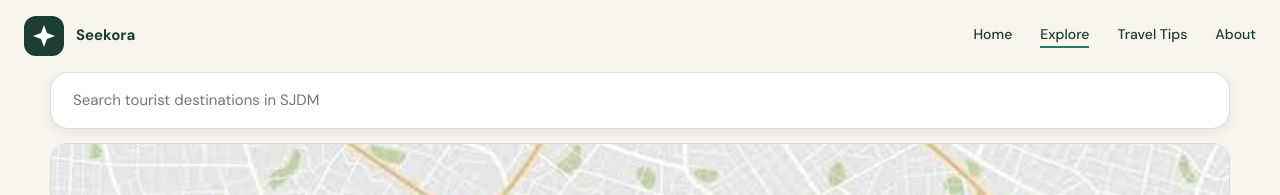
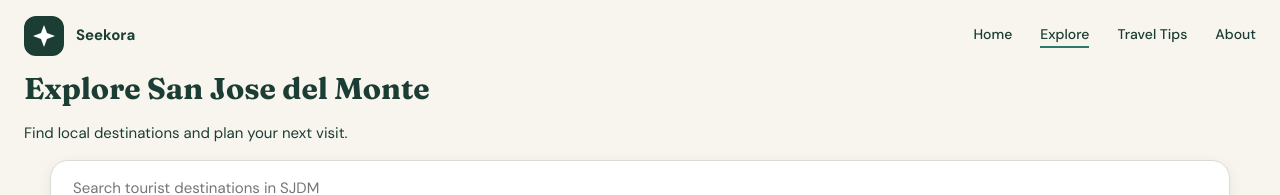
Before and after one commit to John-Artemson01/CCS-COBM-Collab, a plain HTML site: page map.html in a window 1280 px wide. Shown: the top 195 px of the page. Drawn offline with Linux system fonts and the light colour scheme.

Commit message:
A2 map.html (Tuesday)

```diff
--- a/map.html
+++ b/map.html
@@ -19,9 +19,14 @@
   </nav>
 </header>
 <main class="map-page">
+  <div class="map-intro">
+    <h1>Explore San Jose del Monte</h1>
+    <p>Find local destinations and plan your next visit.</p>
+  </div>
   <div class="map-tools">
     <div class="search-box">
       <input id="search" type="search" placeholder="Search tourist destinations in SJDM" autocomplete="off" aria-label="Search tourist destinations" aria-controls="suggest">
+      <div class="map-filters" id="map-filters" role="group" aria-label="Filter destinations by tag"></div>
       <ul class="suggest" id="suggest" hidden></ul>
     </div>
   </div>
```
